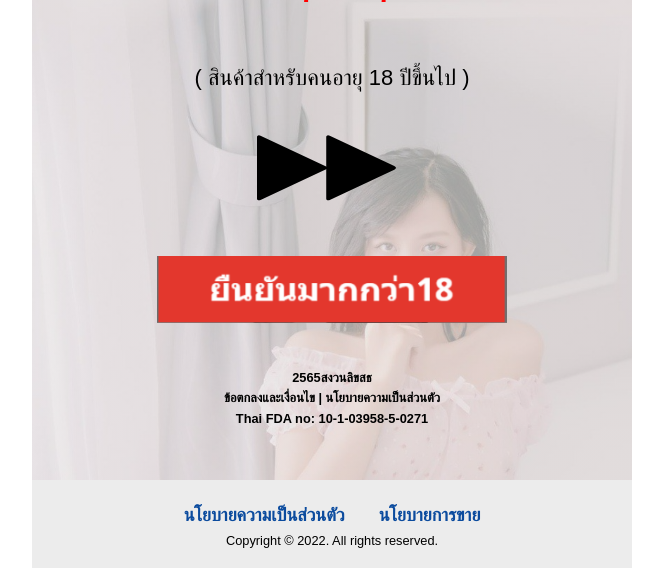
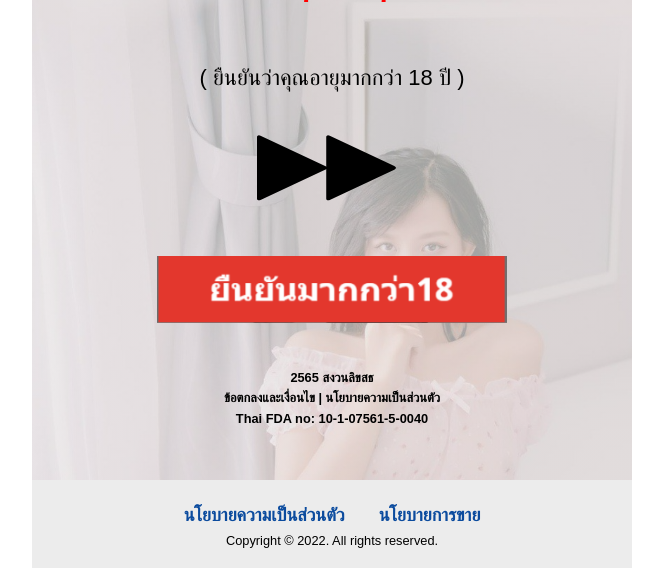
Before and after one commit to shop-thailands/01-drc-2789, a plain HTML site: page index.html in a window 1280 px wide. Shown: the part 311-889 px from the top of the page, without its empty margins (308-971 px from the left). Drawn offline with Linux system fonts and the light colour scheme.

Commit message:
Update index.html

```diff
--- a/index.html
+++ b/index.html
@@ -74,13 +74,13 @@
                         </div>
                         <div class="item inner-content">
                             <br/>
-                            <p style="color:black">(  สินค้าสําหรับคนอายุ 18 ปีขึ้นไป  )</p>
+                            <p style="color:black">( ยืนยันว่าคุณอายุมากกว่า 18 ปี  )</p>
                             <br/>
                             <div class="js_meta"><svg xmlns="http://www.w3.org/2000/svg" width="100%" height="100%" preserveAspectRatio="none" viewBox="0 0 1664 1896.0833" class="" fill="#000"> <path d="M45 1651q-19 19-32 13t-13-32V160q0-26 13-32t32 13l710 710q8 8 13 19V160q0-26 13-32t32 13l710 710q19 19 19 45t-19 45l-710 710q-19 19-32 13t-13-32V922q-5 10-13 19z"></path> </svg></div>
                             <br/>
                             <img src="./assets/btn-confirm.jpg" width="350" class="btn-animation img-fluid js_meta" alt="CONFIRM"/>
                             <br/><br/>
-                            <p style="color:black;font-size:.8rem;font-weight: bold;">2565สงวนลิขสธ<br>ข้อตกลงและเงื่อนไข | นโยบายความเป็นส่วนตัว<br>Thai FDA no: 10-1-03958-5-0271</p>
+                            <p style="color:black;font-size:.8rem;font-weight: bold;">2565 สงวนลิขสธ<br>ข้อตกลงและเงื่อนไข | นโยบายความเป็นส่วนตัว<br>Thai FDA no: 10-1-07561-5-0040</p>
                         </div>
                         <div class="item mb_footer js_meta">
                             <p style="color: rgb(11, 75, 158)!important;font-weight: bold;">นโยบายความเป็นส่วนตัว</p> &emsp;
```
